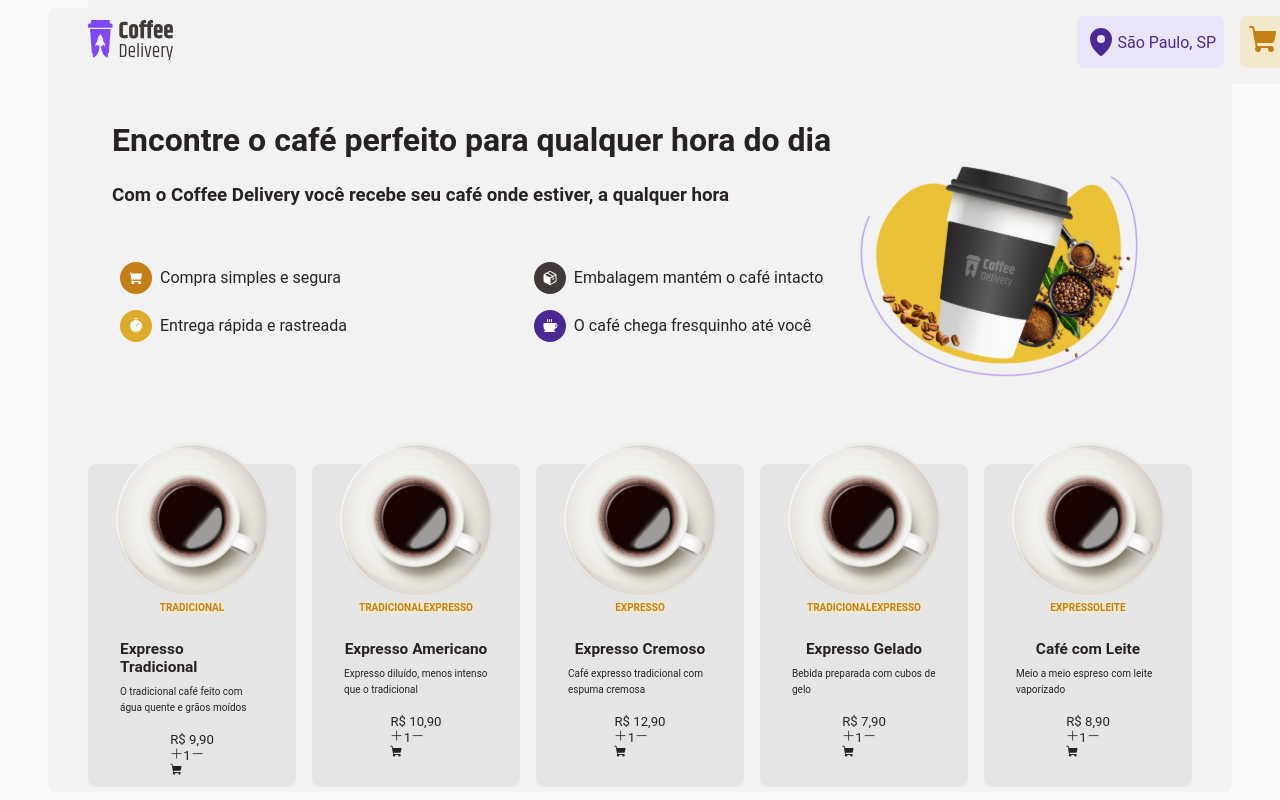
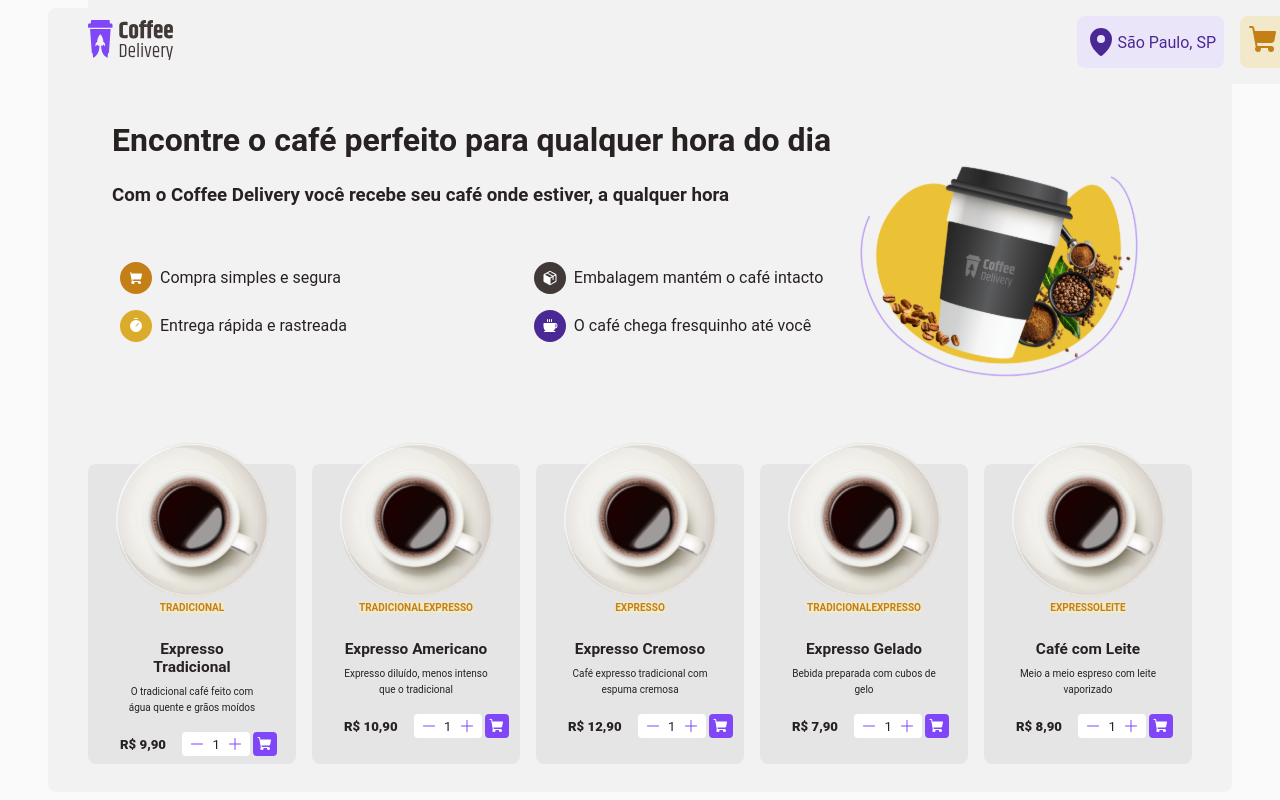
Before and after one commit to NearMaick/challenge-reactjs-coffeedelivery, a React (Vite) app: page / in a window 1280 px wide. Shown: the top 800 px of the page. Built offline with nearby package versions, Linux system fonts and the light colour scheme; data requests are answered from the project's data file.

Commit message:
style: Home #7 CoffeeList

```diff
--- a/src/pages/Home/components/Coffee/index.tsx
+++ b/src/pages/Home/components/Coffee/index.tsx
@@ -1,6 +1,11 @@
 import { Minus, Plus, ShoppingCart } from "phosphor-react";
 import CoffeeImage from "../../../../assets/pageassets/american.svg";
-import { CoffeeContainer, CoffeeTagsContainer } from "./styles";
+import {
+  CoffeeCartContainer,
+  CoffeeContainer,
+  CoffeePriceContainer,
+  CoffeeTagsContainer,
+} from "./styles";
 interface CoffeeProps {
   title: string;
   description: string;
@@ -24,15 +29,21 @@ export function Coffee({ title, description, tags, price }: CoffeeProps) {
       </CoffeeTagsContainer>
       <h3>{title}</h3>
       <p>{description}</p>
-      <div>
-        <span>{priceFormatted}</span>
+      <CoffeePriceContainer>
         <div>
-          <Plus />
-          <span>1</span>
-          <Minus />
+          <span>{priceFormatted}</span>
         </div>
-        <ShoppingCart weight='fill' />
-      </div>
+        <CoffeeCartContainer>
+          <div>
+            <Minus />
+            <span>1</span>
+            <Plus />
+          </div>
+          <div>
+            <ShoppingCart weight='fill' />
+          </div>
+        </CoffeeCartContainer>
+      </CoffeePriceContainer>
     </CoffeeContainer>
   );
 }
--- a/src/pages/Home/components/Coffee/styles.ts
+++ b/src/pages/Home/components/Coffee/styles.ts
@@ -15,6 +15,11 @@ export const CoffeeContainer = styled.div`
     width: 10rem;
 
     margin-top: -2rem;
+  }
+
+  h3,
+  p {
+    text-align: center;
   }
 
   h3 {
@@ -39,3 +44,57 @@ export const CoffeeTagsContainer = styled.p`
     color: ${(props) => props.theme["yellow-600"]};
   }
 `;
+
+export const CoffeePriceContainer = styled.div`
+  width: 100%;
+  display: flex;
+  gap: 1rem;
+
+  justify-content: space-between;
+
+  div {
+    display: flex;
+    align-items: center;
+    justify-content: space-between;
+  }
+
+  span:first-child {
+    font-weight: 800;
+  }
+
+  svg {
+    margin: 0 0.2rem;
+  }
+`;
+
+export const CoffeeCartContainer = styled.div`
+  display: flex;
+
+  div:first-child {
+    background: ${(props) => props.theme.white};
+    border-radius: 4px;
+
+    svg {
+      color: ${(props) => props.theme["purple-500"]};
+      background: ${(props) => props.theme.white};
+    }
+  }
+
+  svg {
+    height: 1.5rem;
+    width: 1.5rem;
+
+    padding: 0.25rem;
+    color: ${(props) => props.theme["purple-500"]};
+    border-radius: 4px;
+
+    cursor: pointer;
+  }
+
+  div {
+    svg {
+      color: ${(props) => props.theme.white};
+      background: ${(props) => props.theme["purple-500"]};
+    }
+  }
+`;
```
